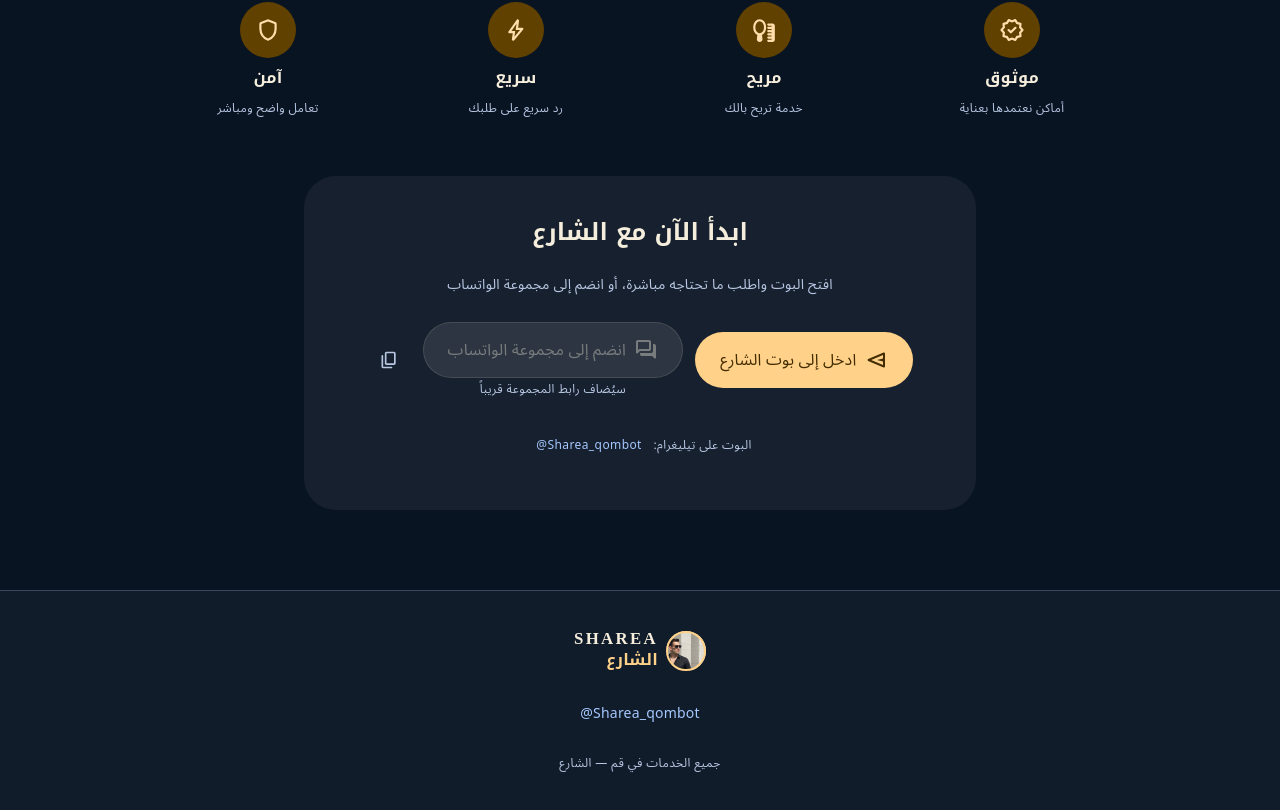
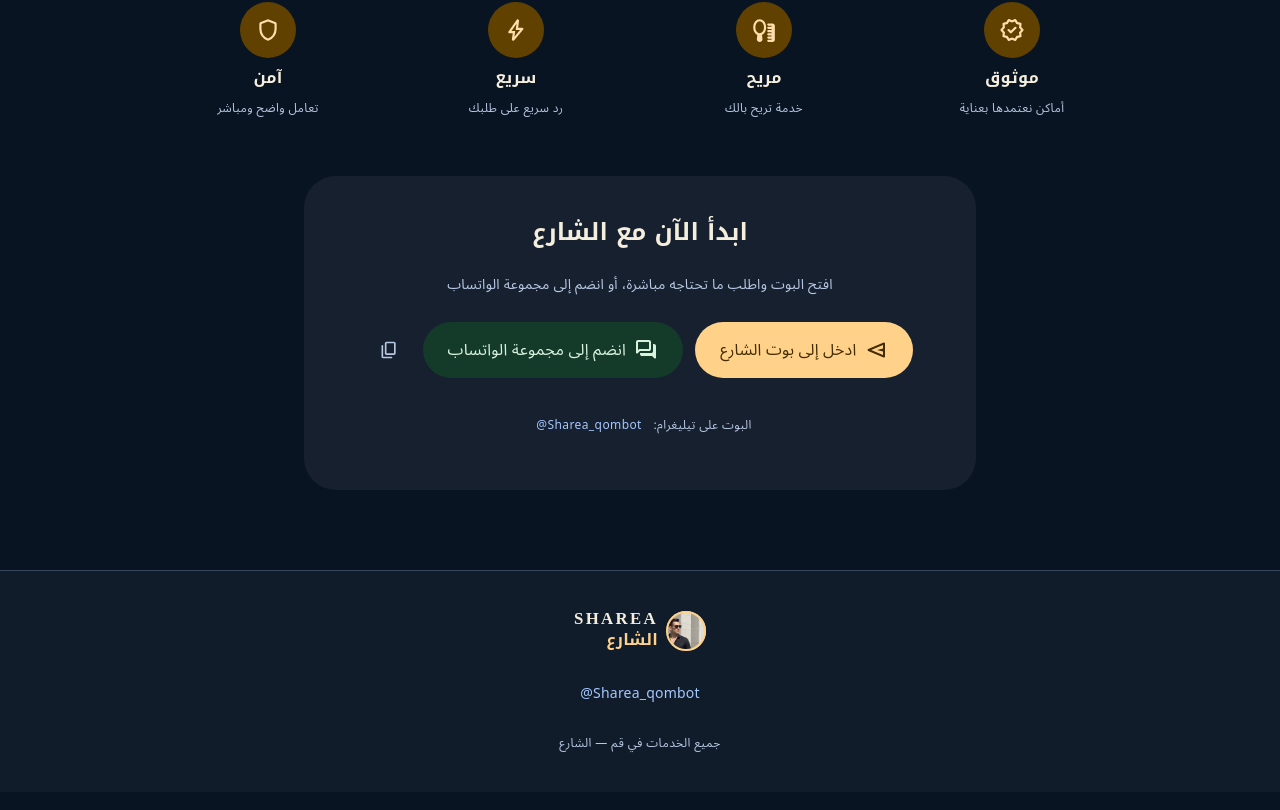
Before and after one commit to Aslamyh0660/sharea-landing-page, a React (Vite) app: page / in a window 1280 px wide. Shown: the part 1307-2117 px from the top of the page. Built offline with nearby package versions, Linux system fonts and the light colour scheme.

Commit message:
Enable WhatsApp group CTA

```diff
--- a/src/components/site/CtaSection.tsx
+++ b/src/components/site/CtaSection.tsx
@@ -10,7 +10,6 @@
   TELEGRAM_URL,
   TELEGRAM_HANDLE,
   WHATSAPP_GROUP_LINK,
-  whatsappReady,
 } from "@/config"
 
 function CtaActions({ compact }: { compact?: boolean }) {
@@ -68,26 +67,15 @@
         {HERO.cta}
       </Button>
 
-      {whatsappReady ? (
       <Button
         render={<a href={WHATSAPP_GROUP_LINK} target="_blank" rel="noopener noreferrer" />}
-          variant="outlined"
+        variant="filled"
         size="md"
+        className="bg-[var(--sharea-success-container)] text-[var(--sharea-success-on-container)] hover:shadow-elevation-1"
       >
         <Icon name="forum" size={20} />
         انضم إلى مجموعة الواتساب
       </Button>
-      ) : (
-        <span className="inline-flex flex-col items-center gap-1">
-          <Button variant="outlined" size="md" disabled aria-describedby="whatsapp-note">
-            <Icon name="forum" size={20} />
-            انضم إلى مجموعة الواتساب
-          </Button>
-          <span id="whatsapp-note" className="text-body-small text-on-surface-variant">
-            سيُضاف رابط المجموعة قريباً
-          </span>
-        </span>
-      )}
 
       <div className="flex items-center gap-1">
         {hasShare && (
--- a/src/config.ts
+++ b/src/config.ts
@@ -10,17 +10,9 @@
 
 /**
  * The WhatsApp group invite link.
- *
- * ⚠️ STILL A PLACEHOLDER: replace "[WHATSAPP_GROUP_LINK]" with the real
- * invite URL (https://chat.whatsapp.com/…). While it is a placeholder, the
- * WhatsApp button renders as an honest disabled state ("coming soon") — it
- * never looks clickable and never leads anywhere.
  */
-export const WHATSAPP_GROUP_LINK = "[WHATSAPP_GROUP_LINK]"
-
-export const whatsappReady =
-  WHATSAPP_GROUP_LINK.startsWith("https://") &&
-  !WHATSAPP_GROUP_LINK.includes(" ")
+export const WHATSAPP_GROUP_LINK =
+  "https://chat.whatsapp.com/HuPL6JguDzh8o083TfZedi?s=cl&p=i&ilr=4&iam=0"
 
 /** The bot handle — always "qombot" (with a q), never "gombot". */
 export const TELEGRAM_HANDLE = "@Sharea_qombot"
```
Also changed, not shown: 1 other file (tests, documents, lock files or other folders). Lines whose indentation alone changed are shown as unchanged.
